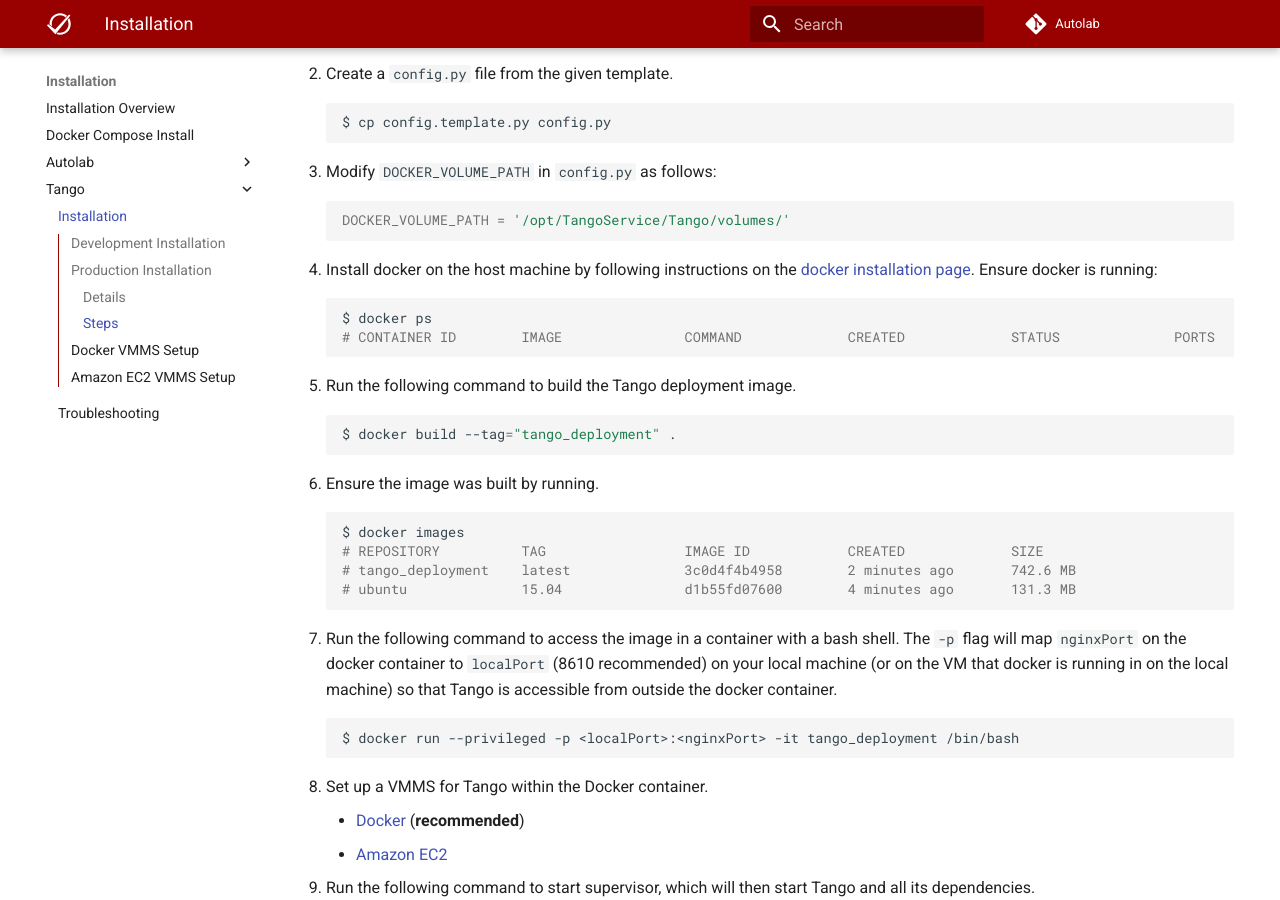
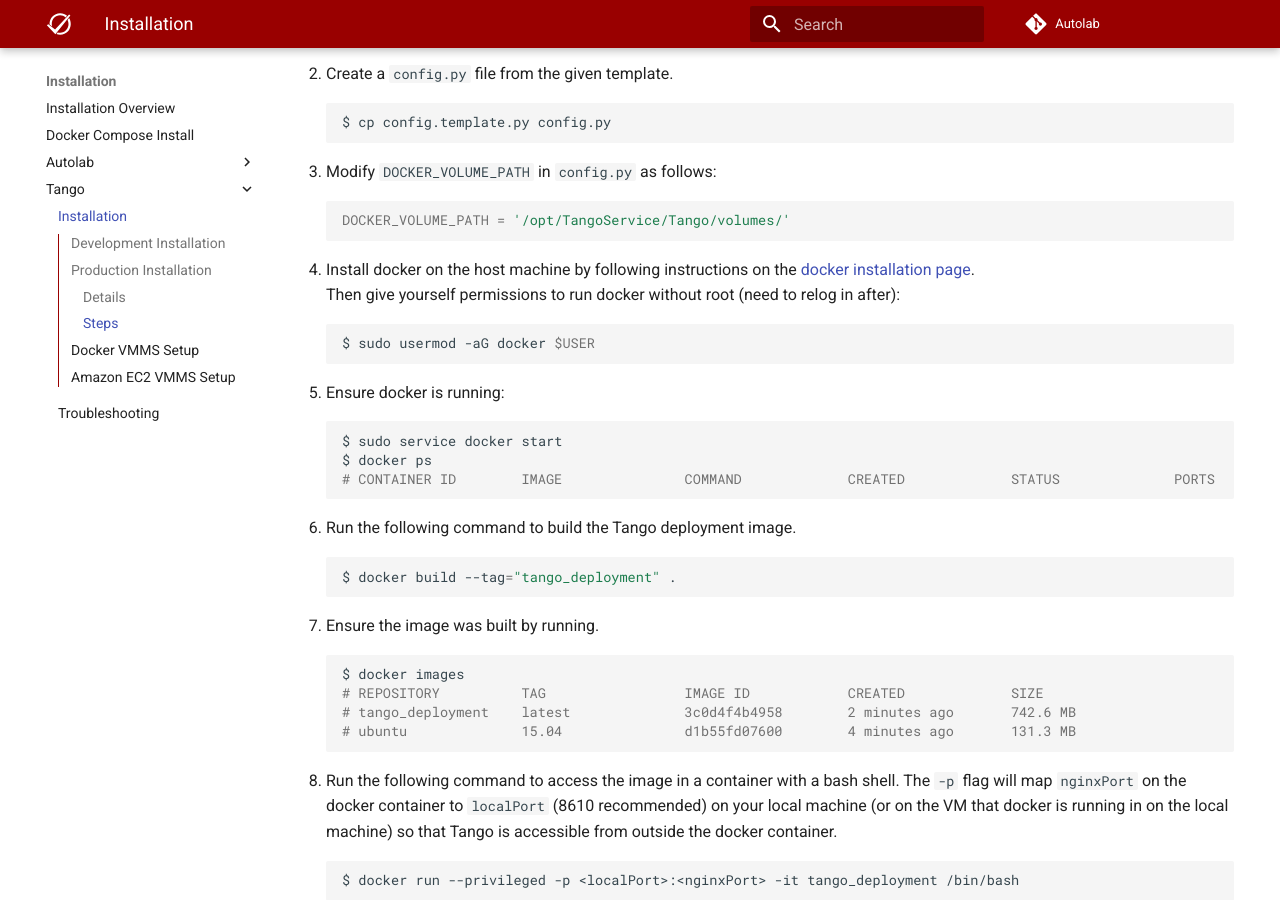
Before and after one commit to muaziqbal/Autolab, an MkDocs documentation site: the page built from docs/installation/tango.md, in a window 1280 px wide and 900 px high, scrolled down 2680 px. Built offline with MkDocs 1.6.1 and Material for MkDocs 9.7.7, drawn with Linux system fonts in a browser that asks for light colours; comment, search, counter and statistics services are not loaded; some of the changed text lies outside the part shown.

Commit message:
Update installation instructions for Ubuntu 22.04 (#2064)
* Update installation instructions for Ubuntu 22.04

* Add reminder for Tango

```diff
--- a/docs/installation/tango.md
+++ b/docs/installation/tango.md
@@ -50,7 +50,7 @@ This guide shows how to setup Tango in a **development environment**. Use the [p
 8. Start Redis by running the following command:
 
         :::bash
-        $ redis-server
+        redis-server
 
 9. Run the following command to start the server (producer). If no port is given, the server will run on the port specified in `config.py` (default: 3000):
 
@@ -67,7 +67,7 @@ This guide shows how to setup Tango in a **development environment**. Use the [p
 10. Ensure Tango is running:
 
         :::bash
-        $ curl localhost:<port>
+        curl localhost:<port>
         # Hello, world! RESTful Tango here!
 
 11. You can test the Tango setup using the [command line client](/tango-cli/).
@@ -108,107 +108,114 @@ This is a guide to setup a fully self-sufficient Tango deployment environment ou
 ### Steps
 1. Clone the Tango repo
 
-        :::sh
+        :::bash
         $ git clone https://github.com/autolab/Tango.git; cd Tango
 
 2. Create a `config.py` file from the given template.
 
-        :::sh
+        :::bash
         $ cp config.template.py config.py
 
 3. Modify `DOCKER_VOLUME_PATH` in `config.py` as follows:
 
-        :::sh
+        :::bash
         DOCKER_VOLUME_PATH = '/opt/TangoService/Tango/volumes/'
 
-4. Install docker on the host machine by following instructions on the <a href="https://docs.docker.com/installation/" target="_blank">docker installation page</a>. Ensure docker is running:
+4. Install docker on the host machine by following instructions on the <a href="https://docs.docker.com/installation/" target="_blank">docker installation page</a>.
+Then give yourself permissions to run docker without root (need to relog in after):
 
-        :::sh
+        :::bash
+        $ sudo usermod -aG docker $USER
+
+5. Ensure docker is running:
+
+        :::bash
+        $ sudo service docker start
         $ docker ps
         # CONTAINER ID        IMAGE               COMMAND             CREATED             STATUS              PORTS                    NAMES
 
-5. Run the following command to build the Tango deployment image.
+6. Run the following command to build the Tango deployment image.
 
-        :::sh
+        :::bash
         $ docker build --tag="tango_deployment" .
 
-6. Ensure the image was built by running.
+7. Ensure the image was built by running.
 
-        :::sh
+        :::bash
         $ docker images
         # REPOSITORY          TAG                 IMAGE ID            CREATED             SIZE
         # tango_deployment    latest              3c0d4f4b4958        2 minutes ago       742.6 MB
         # ubuntu              15.04               d1b55fd07600        4 minutes ago       131.3 MB
 
-7. Run the following command to access the image in a container with a bash shell. The `-p` flag will map `nginxPort` on the docker container to `localPort` (8610 recommended) on your local machine (or on the VM that docker is running in on the local machine) so that Tango is accessible from outside the docker container.
+8. Run the following command to access the image in a container with a bash shell. The `-p` flag will map `nginxPort` on the docker container to `localPort` (8610 recommended) on your local machine (or on the VM that docker is running in on the local machine) so that Tango is accessible from outside the docker container.
 
-        :::sh
+        :::bash
         $ docker run --privileged -p <localPort>:<nginxPort> -it tango_deployment /bin/bash
 
-8. Set up a VMMS for Tango within the Docker container.
+9. Set up a VMMS for Tango within the Docker container.
 
     - [Docker](#docker-vmms-setup) (**recommended**)
     - [Amazon EC2](#amazon-ec2-vmms-setup)
 
-9. Run the following command to start supervisor, which will then start Tango and all its dependencies.
+10. Run the following command to start supervisor, which will then start Tango and all its dependencies.
 
-        :::sh
+        :::bash
         $ service supervisor start
 
-10. Check to see if Tango is responding to requests
+11. Check to see if Tango is responding to requests
 
-        :::sh
+        :::bash
         $ curl localhost:8610 # Hello, world! RESTful Tango here!
 
-11. Once you have a VMMS set up, leave the tango_deployment container by typing `exit` and once back in the host shell run the following command to get the name of your production container.
+12. Once you have a VMMS set up, leave the tango_deployment container by typing `exit` and once back in the host shell run the following command to get the name of your production container.
 
-        :::sh
+        :::bash
         $ docker ps -as
         # CONTAINER ID        IMAGE               COMMAND               NAMES               SIZE
         # c704d45c3737    tango_deployment       "/bin/bash"            erwin             40.26 MB
 
         The container created in this example has the name `erwin`.
 
-12. The name of the production container can be changed by running the following command and will be used to run the container and create services.
+13. The name of the production container can be changed by running the following command and will be used to run the container and create services.
 
-        :::sh
+        :::bash
         $ docker rename <old_name> <new_name>
 
-13. To reopen the container once it has been built use the following command. This will reopen the interactive shell within the container and allow for configuration of the container after its initial run.
+14. To reopen the container once it has been built use the following command. This will reopen the interactive shell within the container and allow for configuration of the container after its initial run.
 
-        :::sh
+        :::bash
         $ docker start erwin
         $ docker attach erwin
 
-14. Once the container is set up with the autograding image, and the VMMS configured with any necessary software/environments needed for autograding (java, perl, etc), some configurations need to be changed to make the container daemon ready. Using the `CONTAINER ID` above, use the following commands to modify that containers `config.v2.json` file.
+15. Once the container is set up with the autograding image, and the VMMS configured with any necessary software/environments needed for autograding (java, perl, etc), some configurations need to be changed to make the container daemon ready. Using the `CONTAINER ID` above, use the following commands to modify that containers `config.v2.json` file.
 
-        :::sh
+        :::bash
         $ sudo ls  /var/lib/docker/containers
         c704d45c37372a034cb97761d99f6f3f362707cc23d689734895e017eda3e55b
         $ sudo vim /var/lib/docker/containers/c704d45c37372a034cb97761d99f6f3f362707cc23d689734895e017eda3e55b/config.v2.json
 
-15. Edit the "Path" field in the config.v2.json file from "/bin/bash" to "/usr/bin/supervisord" and save the file. Run the following commands to verify the changes were successful. The COMMAND field should now be "/usr/bin/supervisord"
+16. Edit the "Path" field in the config.v2.json file from "/bin/bash" to "/usr/bin/supervisord" and save the file. Run the following commands to verify the changes were successful. The COMMAND field should now be "/usr/bin/supervisord"
 
-        :::sh
+        :::bash
         $ service docker restart
         $ docker ps -as
         # CONTAINER ID        IMAGE               COMMAND               NAMES               SIZE
         # c704d45c3737    tango_deployment   "/usr/bin/supervisord"     erwin             40.26 MB
 
-16. At this point when the container is started, the environment is fully set up and will no longer be an interactive shell. Instead, it will be the supervisor service that starts Tango and all its dependencies. Test this with the following commands and ensure Tango is functioning properly.
+17. At this point when the container is started, the environment is fully set up and will no longer be an interactive shell. Instead, it will be the supervisor service that starts Tango and all its dependencies. Test this with the following commands and ensure Tango is functioning properly.
 
-        :::sh
+        :::bash
         $ docker start erwin
         # (Test tango environment)
         $ docker stop erwin
 
-17. Test the setup by running sample jobs using [the testing guide](/tango-cli/).
+18. Test the setup by running sample jobs using [the testing guide](/tango-cli/).
 
     **The following steps are optional and should only be used if you would like the Tango container to start on system boot.**
 
-18. To ensure Tango starts with the system in the production environment, the container needs to be configured as a service. Below is a sample service config file that needs to be changed to suit your environment and placed in `/etc/systemd/system/`. The file should be named `<name>.service`. For this example, it is `erwin.service`.
+19. To ensure Tango starts with the system in the production environment, the container needs to be configured as a service. Below is a sample service config file that needs to be changed to suit your environment and placed in `/etc/systemd/system/`. The file should be named `<name>.service`. For this example, it is `erwin.service`.
 
-        :::sh
+        :::bash
         [Unit]
         Description=Docker Service Managing Tango Container
         Requires=docker.service
@@ -241,19 +248,26 @@ This is a guide to setup a fully self-sufficient Tango deployment environment ou
 
 This is a guide to set up Tango to run jobs inside Docker containers.
 
-1. Install docker on host machine by following instructions on the <a href="https://docs.docker.com/installation/" target="_blank">docker installation page</a>. Ensure docker is running:
+1. Install docker on host machine by following instructions on the <a href="https://docs.docker.com/installation/" target="_blank">docker installation page</a>.
+Then give yourself permissions to run docker without root (need to relog in after):
 
         :::bash
-        $ docker ps # CONTAINER ID IMAGE COMMAND CREATED STATUS PORTS NAMES
+        sudo usermod -aG docker $USER
 
-2. Build base Docker image from root Tango directory.
+2. Ensure docker is running:
 
-        :::sh
+        :::bash
+        sudo service docker start
+        docker ps # CONTAINER ID IMAGE COMMAND CREATED STATUS PORTS NAMES
+
+3. Build base Docker image from root Tango directory.
+
+        :::bash
         cd path/to/Tango
         docker build -t autograding_image vmms/
         docker images autograding_image    # Check if image built
 
-3. Update `VMMS_NAME` in `config.py`.
+4. Update `VMMS_NAME` in `config.py`.
 
         :::python
         # in config.py
--- a/mkdocs.yml
+++ b/mkdocs.yml
@@ -8,7 +8,7 @@ nav:
         - Installation Overview: installation/overview.md
         - Docker Compose Install: installation/docker-compose.md
         - Autolab:
-            - Ubuntu 18.04: installation/ubuntu.md
+            - Ubuntu 22.04: installation/ubuntu.md
             - Mac OSX 10.11+: installation/osx.md
             - Troubleshooting: installation/troubleshoot.md
             - Mailing Setup: installation/mailing.md
```
Also changed, not shown: other parts of docs/installation/tango.md (+9 -9 lines), docs/installation/overview.md (+1 -1 lines), docs/installation/ubuntu.md (+36 -35 lines).
